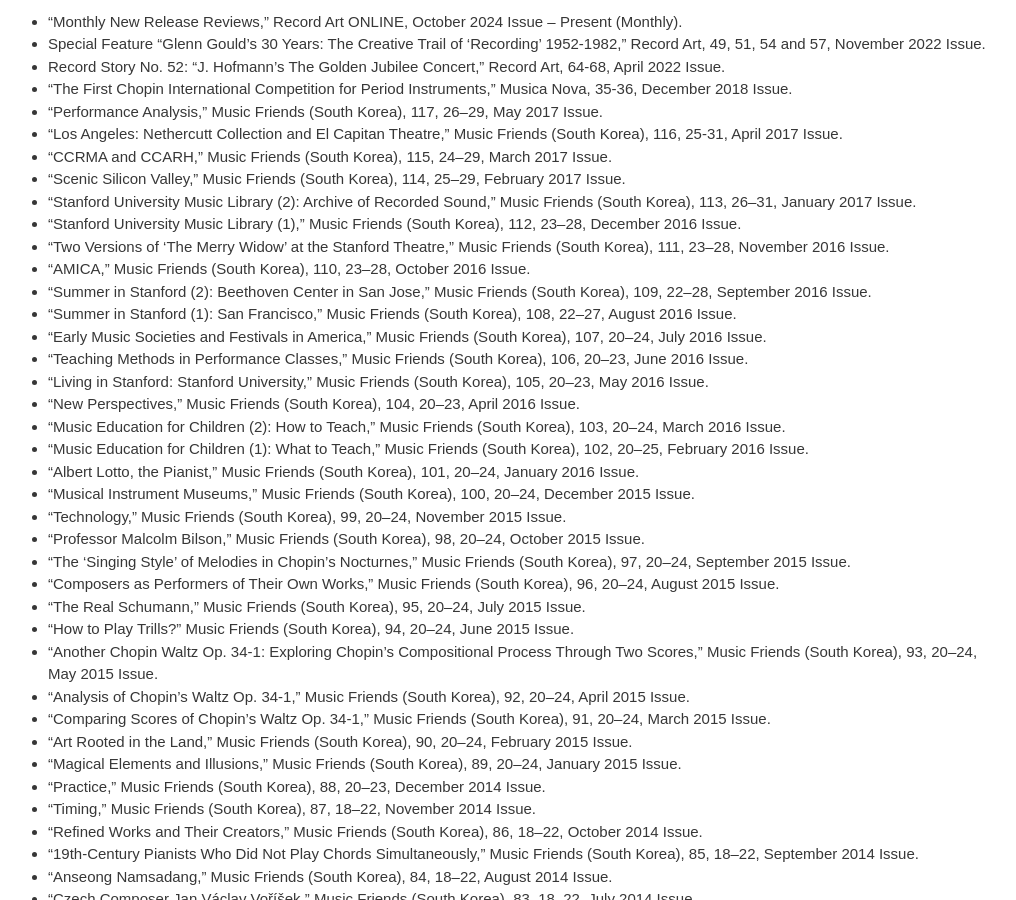
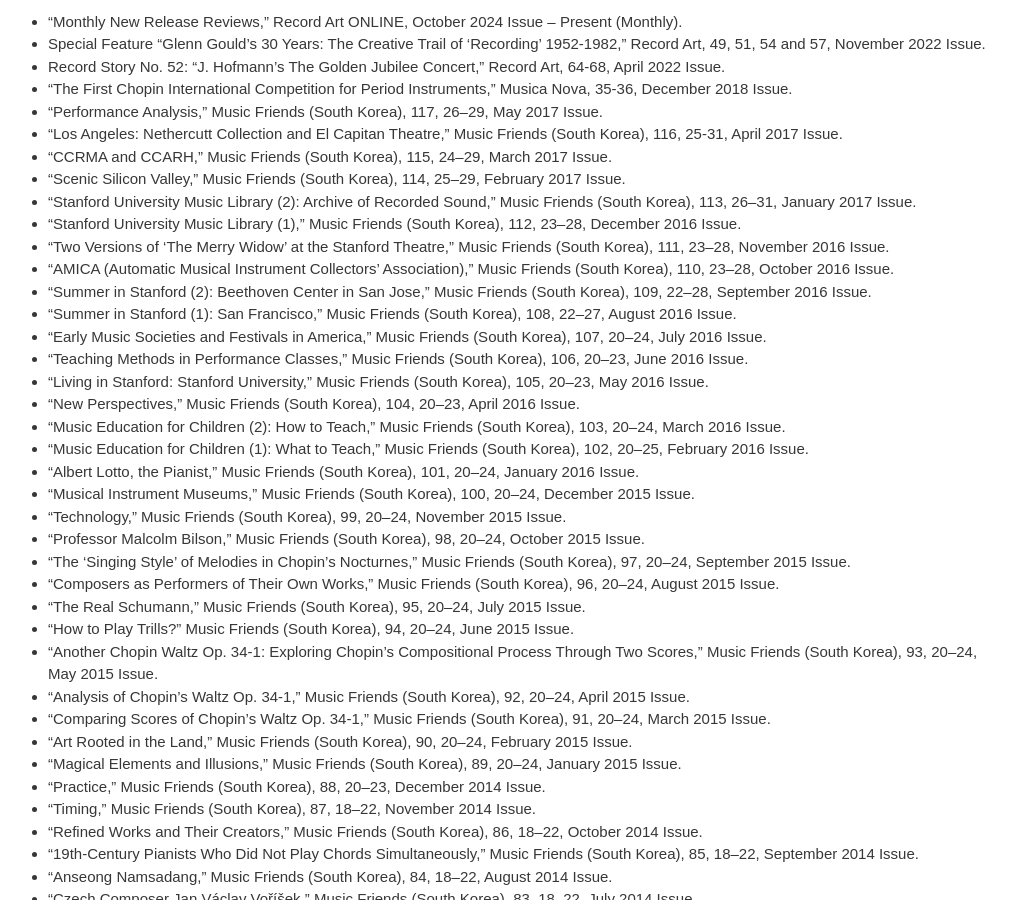
Before and after one commit to akikowashino/akikowashino.github.io, a Jekyll site: the page built from index-en.md, in a window 1280 px wide and 900 px high, scrolled down 2926 px. Shown: the whole window, without its empty margins (122-1138 px from the left). Built offline with Jekyll 4.4.1, drawn with Linux system fonts in a browser that asks for light colours.

Commit message:
Update index-en.md

```diff
--- a/index-en.md
+++ b/index-en.md
@@ -89,7 +89,7 @@
 * “Stanford University Music Library (2): Archive of Recorded Sound,” Music Friends (South Korea), 113, 26–31, January 2017 Issue.
 * "Stanford University Music Library (1)," Music Friends (South Korea), 112, 23–28, December 2016 Issue.
 * "Two Versions of ‘The Merry Widow’ at the Stanford Theatre," Music Friends (South Korea), 111, 23–28, November 2016 Issue.
-* "AMICA," Music Friends (South Korea), 110, 23–28, October 2016 Issue.
+* "AMICA (Automatic Musical Instrument Collectors' Association)," Music Friends (South Korea), 110, 23–28, October 2016 Issue.
 * "Summer in Stanford (2): Beethoven Center in San Jose," Music Friends (South Korea), 109, 22–28, September 2016 Issue.
 * "Summer in Stanford (1): San Francisco," Music Friends (South Korea), 108, 22–27, August 2016 Issue.
 * "Early Music Societies and Festivals in America," Music Friends (South Korea), 107, 20–24, July 2016 Issue.
```
